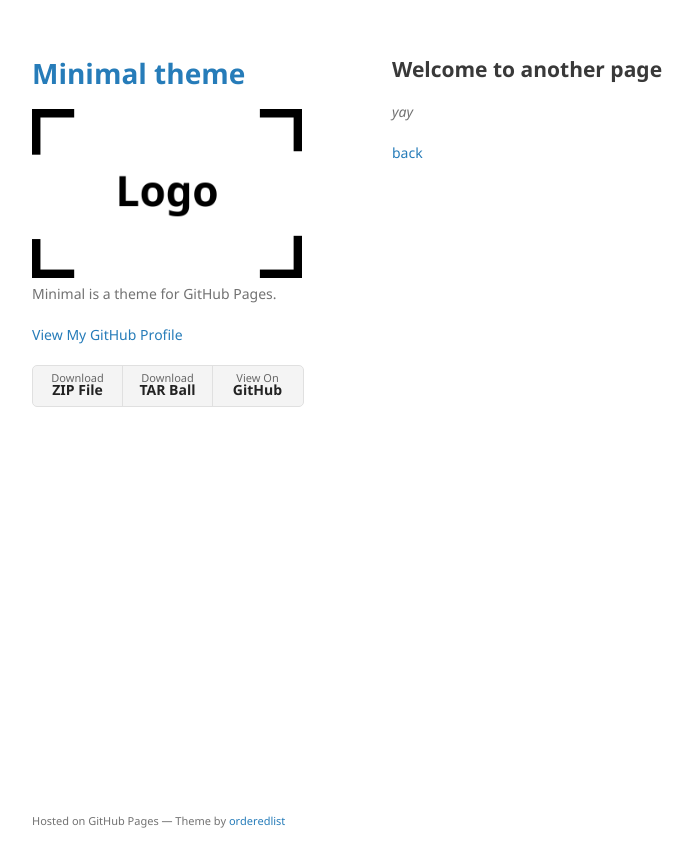
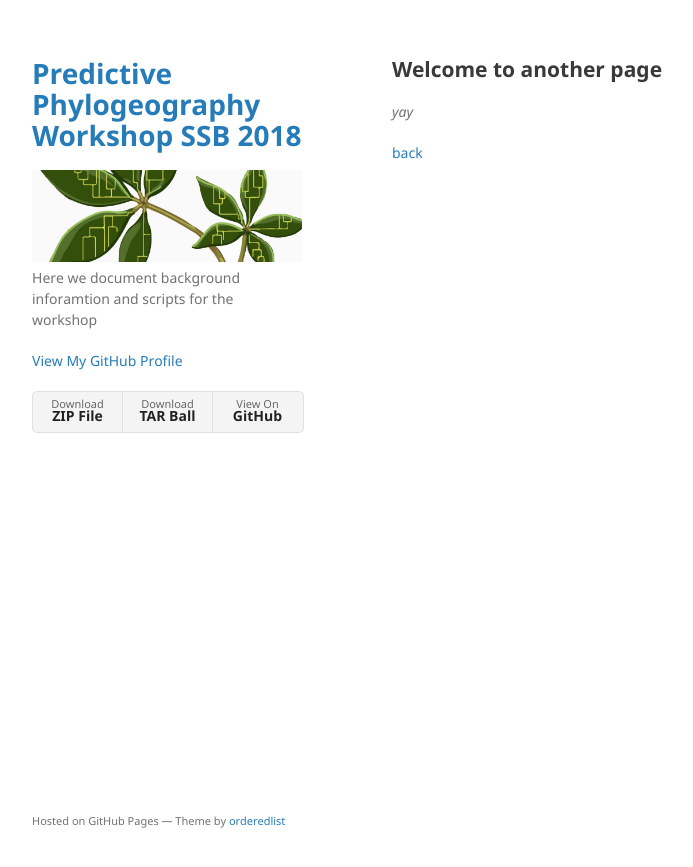
Before and after one commit to PredictivePhylogeography-SSB2018/PredictivePhylogeography-SSB2018.github.io, a Jekyll site: the page built from another-page.md, in a window 1280 px wide. Shown: the top 867 px of the page, without its empty margins (178-871 px from the left). Built offline with Jekyll 4.4.1, drawn with Linux system fonts in a browser that asks for light colours; our own code applies the rules of GitHub Pages for plain Markdown files.

Commit message:
commit new image

```diff
--- a/_config.yml
+++ b/_config.yml
@@ -1,6 +1,6 @@
-title: Minimal theme
-logo: /assets/img/logo.png
-description: Minimal is a theme for GitHub Pages.
+title: Predictive Phylogeography Workshop SSB 2018
+logo: /assets/img/ssb2018-front-banner.png
+description: Here we document background inforamtion and scripts for the workshop
 show_downloads: true
 google_analytics:
 theme: jekyll-theme-minimal
```
Also changed, not shown: assets/img/ssb2018-front-banner.png (added), 2 other files.
